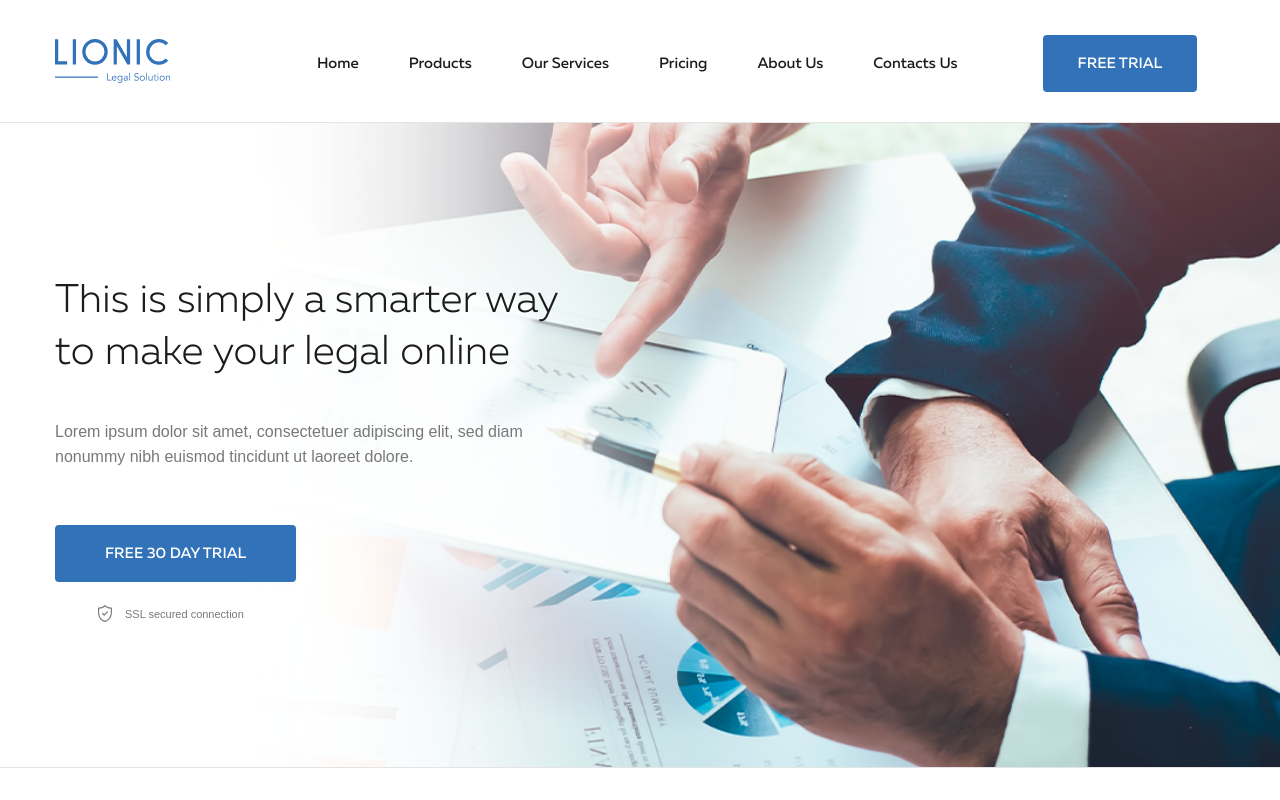
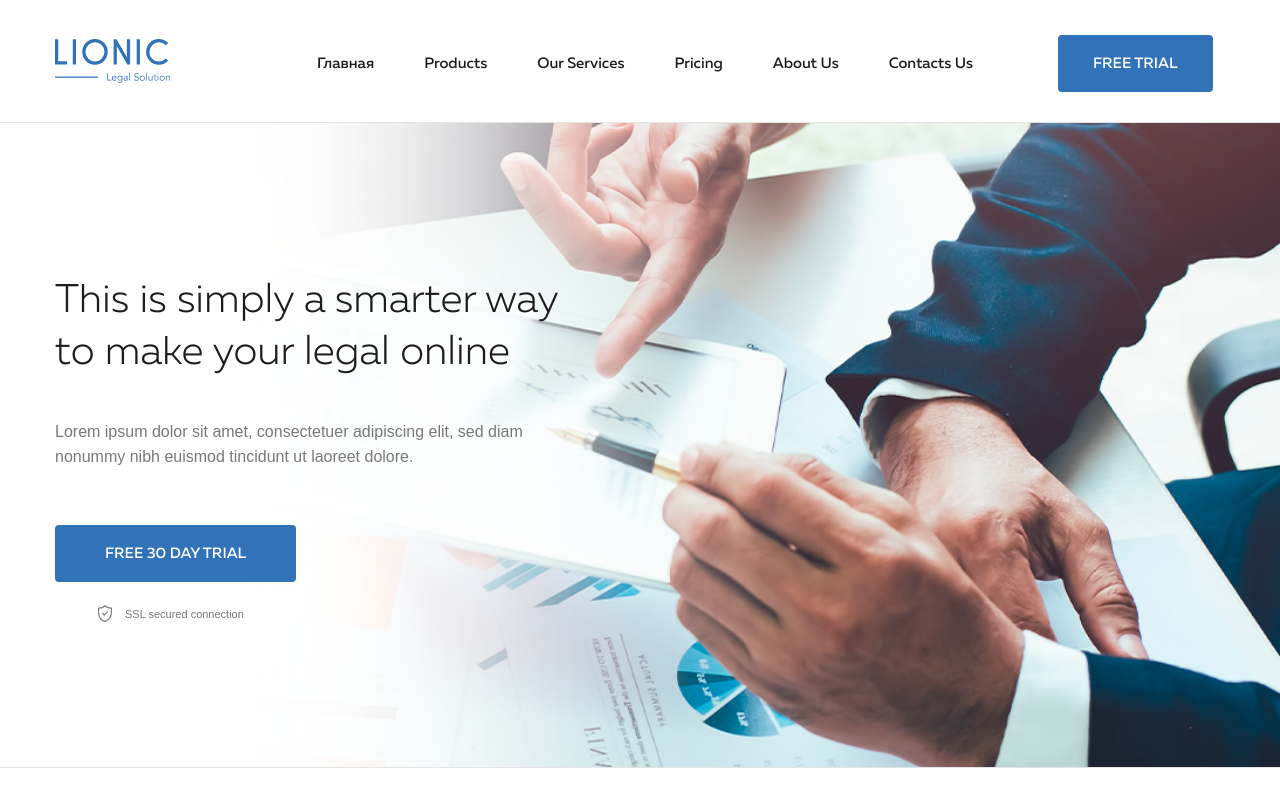
Before and after one commit to Niakrist/lionic, a plain HTML site: page index.html in a window 1280 px wide. Shown: the top 800 px of the page. Drawn offline with Linux system fonts and the light colour scheme.

Commit message:
fix: Translate home

```diff
--- a/index.html
+++ b/index.html
@@ -18,7 +18,7 @@
 
             <nav class="nav">
                 <ul class="nav-list">
-                    <li class="nav-list-item"><a href="#" class="nav-list-item-link">Home</a></li>
+                    <li class="nav-list-item"><a href="#" class="nav-list-item-link">Главная</a></li>
                     <li class="nav-list-item"><a href="#" class="nav-list-item-link">Products</a></li>
                     <li class="nav-list-item"><a href="#" class="nav-list-item-link">Our Services</a></li>
                     <li class="nav-list-item"><a href="#" class="nav-list-item-link">Pricing</a></li>
```
